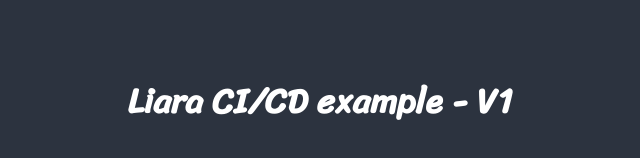
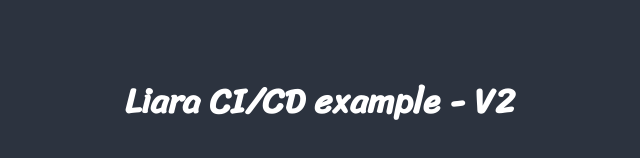
Before and after one commit to liara-cloud/github-cd-example, a website: page index.html in a window 1280 px wide. Shown: the part 180-338 px from the top of the page, 320-960 px from the left. Drawn offline with Linux system fonts and the light colour scheme.

Commit message:
🔖 release v2

```diff
--- a/index.html
+++ b/index.html
@@ -26,7 +26,7 @@
 <body style="background-color:#2c333f;">
     <div class="container">
         <h2 class="text">
-            Liara CI/CD example - V1
+            Liara CI/CD example - V2
         </h2>
     </div>
 </body>
```
